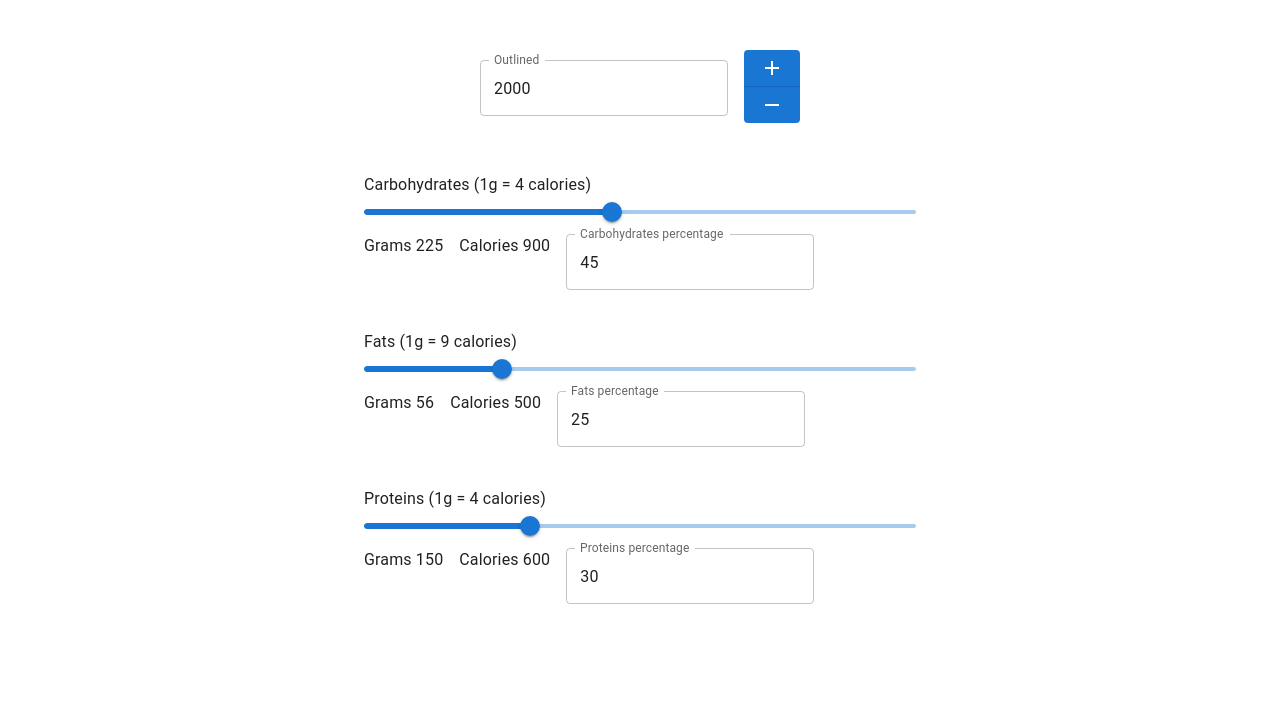
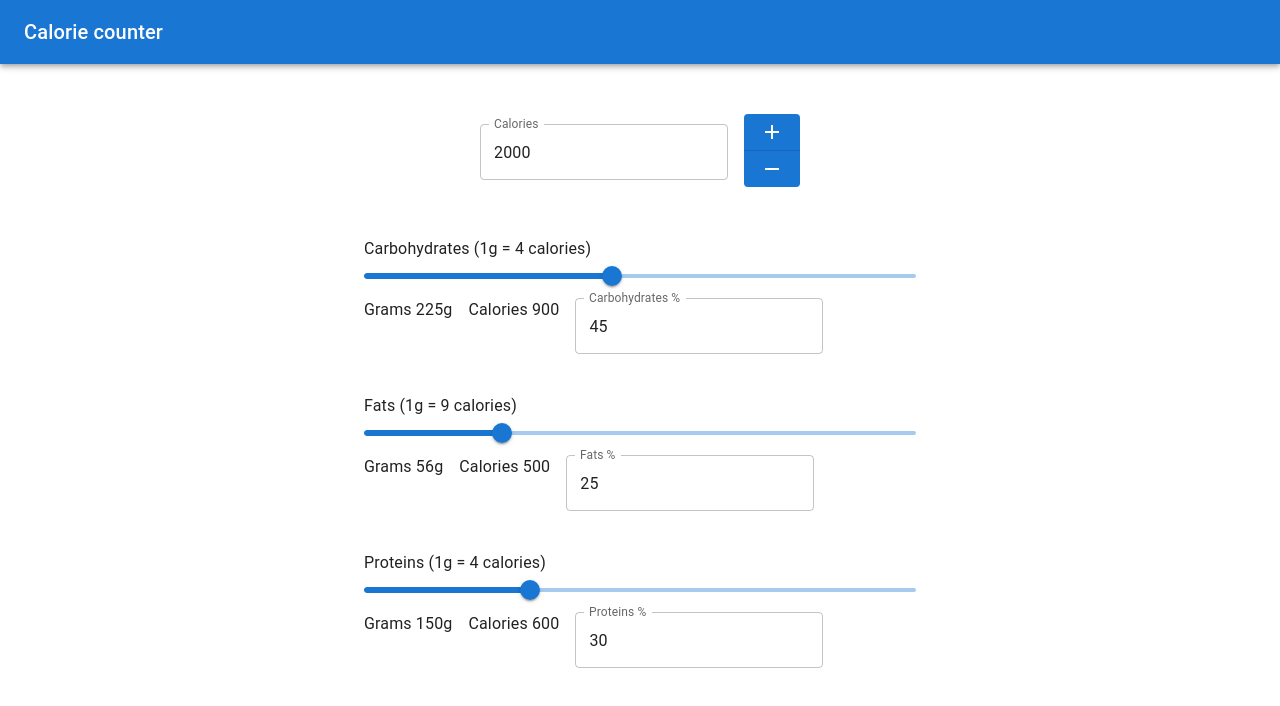
Before and after one commit to Aminomata/calorie-counter, a React (Create React App) app: page / in a window 1280 px wide. Shown: the top 706 px of the page. Built offline with nearby package versions, Linux system fonts and the light colour scheme.

Commit message:
feat: header + misc cleans

```diff
--- a/src/components/CaloriesSlider/CaloriesSlider.jsx
+++ b/src/components/CaloriesSlider/CaloriesSlider.jsx
@@ -12,7 +12,7 @@ const CaloriesSlider = () => {
 
   return <div className="calories-container">
     <Stack direction="row" spacing={2}>
-      <TextField className="calories-textfield" label="Outlined" variant="outlined" value={calories} onChange={(event) => handleSetCalories(event.target.value)} inputProps={{ inputMode: 'numeric', pattern: '[0-9]*' }} />
+      <TextField className="calories-textfield" label="Calories" variant="outlined" value={calories} onChange={(event) => handleSetCalories(event.target.value)} inputProps={{ inputMode: 'numeric', pattern: '[0-9]*' }} />
       <ButtonGroup disableElevation orientation="vertical" variant="contained">
         <Button onClick={() => handleSetCalories(calories + 5)}><Add /></Button>
         <Button onClick={() => handleSetCalories(calories - 5)}><Remove /></Button>
--- /dev/null
+++ b/src/components/HeaderComponent/HeaderComponent.jsx
@@ -0,0 +1,13 @@
+import { AppBar, Toolbar, Typography } from "@mui/material"
+
+const HeaderComponent = () => {
+  return <AppBar position="static">
+    <Toolbar >
+      <Typography variant="h6" component="div" sx={{ flexGrow: 1 }}>
+        Calorie counter
+      </Typography>
+    </Toolbar>
+  </AppBar>
+}
+
+export default HeaderComponent
--- a/src/components/MacroSlider/MacroSlider.jsx
+++ b/src/components/MacroSlider/MacroSlider.jsx
@@ -28,10 +28,10 @@ const MacroSlider = ({ macroType }) => {
       step={1}
     />
     <Stack direction="row" spacing={2}>
-      <span>{`Grams ${calculatedGrams}`}</span>
+      <span>{`Grams ${calculatedGrams}g`}</span>
       <span>{`Calories ${calculatedCalories}`}</span>
       {/* <TextField className="macroPercentage-textfield" label={`${macroType} calories`} variant="outlined" value={localMacroPercentage} onChange={handleSetLocalMacro} inputProps={{ inputMode: 'numeric', pattern: '[0-9]*' }} /> */}
-      <TextField className="macroPercentage-textfield" label={`${macroType} percentage`} variant="outlined" value={localMacroPercentage} onChange={handleSetLocalMacro} inputProps={{ inputMode: 'numeric', pattern: '[0-9]*' }} />
+      <TextField className="macroPercentage-textfield" label={`${macroType} %`} variant="outlined" value={localMacroPercentage} onChange={handleSetLocalMacro} inputProps={{ inputMode: 'numeric', pattern: '[0-9]*' }} />
     </Stack>
   </div>
 }
--- a/src/pages/MainPage/MainPage.jsx
+++ b/src/pages/MainPage/MainPage.jsx
@@ -1,16 +1,19 @@
 import { Container, Stack } from "@mui/material"
 import CaloriesSlider from "../../components/CaloriesSlider/CaloriesSlider"
+import HeaderComponent from "../../components/HeaderComponent/HeaderComponent"
 import { macrosEnum } from "../../components/MacroSlider/constants"
 import MacroSlider from "../../components/MacroSlider/MacroSlider"
 
-
 const MainPage = () => {
-  return <Container maxWidth="sm">
-    <CaloriesSlider />
-    <Stack spacing={5}>
-      {Object.values(macrosEnum).map(v => <MacroSlider key={v} macroType={v} />)}
-    </Stack>
-  </Container>
+  return <>
+    <HeaderComponent />
+    <Container maxWidth="sm">
+      <CaloriesSlider />
+      <Stack spacing={5}>
+        {Object.values(macrosEnum).map(v => <MacroSlider key={v} macroType={v} />)}
+      </Stack>
+    </Container>
+  </>
 }
 
 export default MainPage
```
